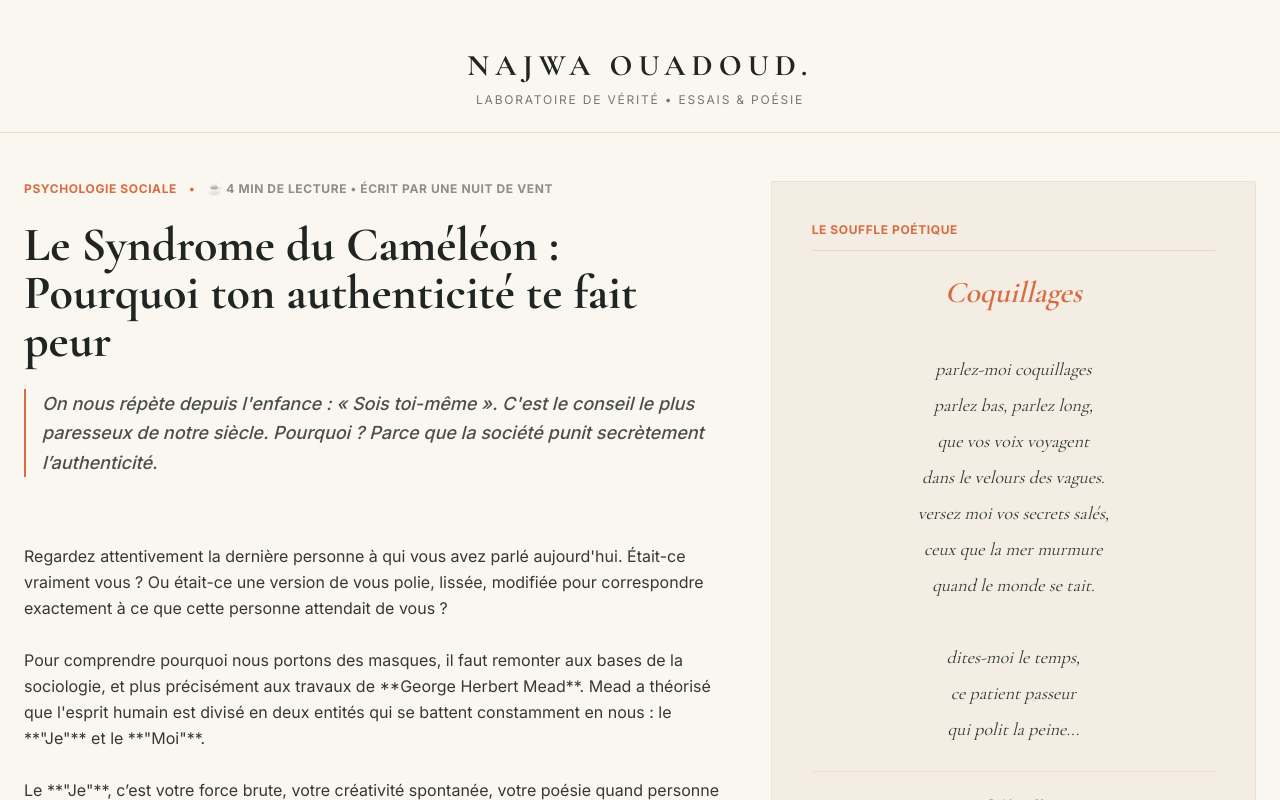
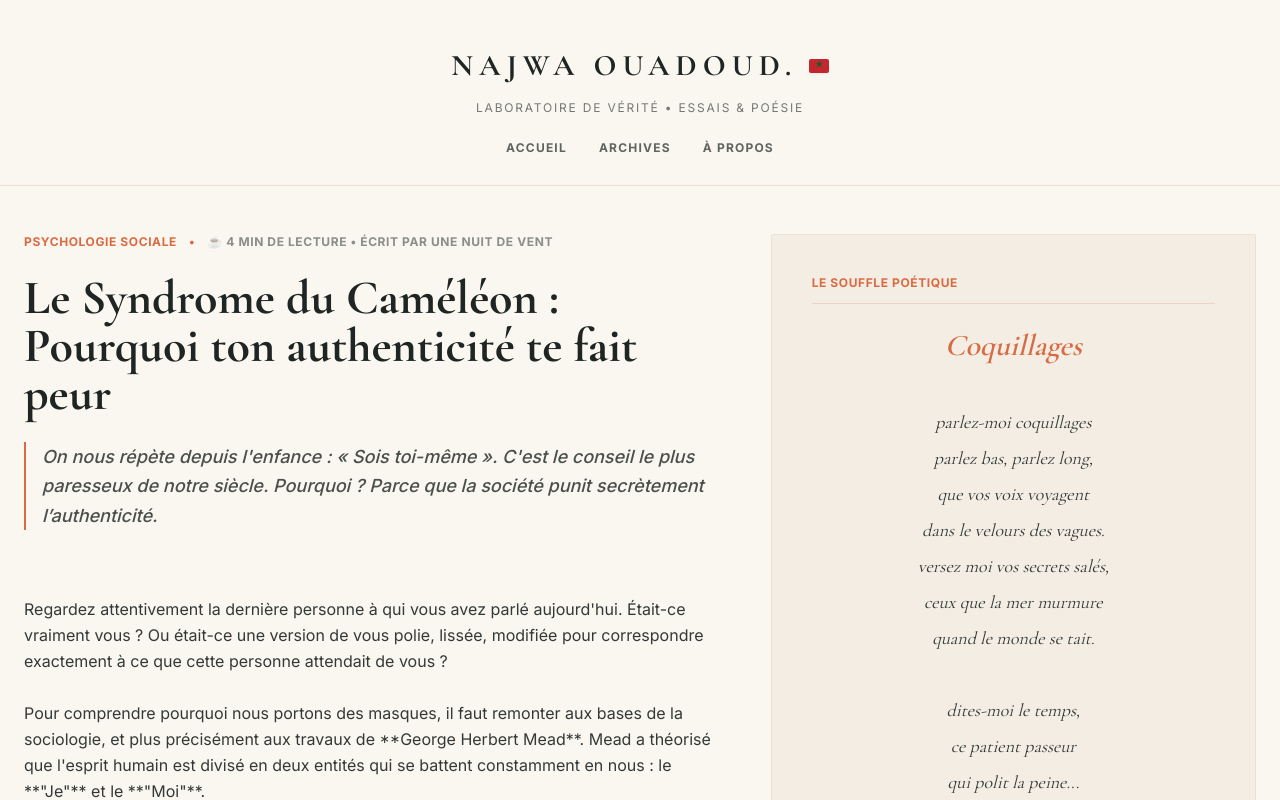
Before and after one commit to wadoudnajwa580-arch/najwa-app, a Next.js app: page / in a window 1280 px wide. Shown: the top 800 px of the page. Built offline with nearby package versions, Linux system fonts and the light colour scheme.

Commit message:
Update layout.js

```diff
--- a/app/layout.js
+++ b/app/layout.js
@@ -14,8 +14,8 @@ const cormorant = Cormorant_Garamond({
 });
 
 export const metadata = {
-  title: 'NAJWA OUADOUD',
-  description: 'Essais vidéo, psychologie et cahiers poétiques.',
+  title: 'NAJWA OUADOUD.',
+  description: 'Essais de psychologie, philosophie et cahiers poétiques.',
   manifest: '/manifest.json',
 };
 
@@ -23,15 +23,34 @@ export default function RootLayout({ children }) {
   return (
     <html lang="fr" className={`${inter.variable} ${cormorant.variable}`}>
       <body className="bg-albatre text-encre font-sans min-h-screen selection:bg-terracotta selection:text-white">
-        {/* HEADER MINI - DESIGN EDITEUR */}
+
+        {/* HEADER GLOBAL AVEC LE DRAPEAU ET LA NAVIGATION */}
         <header className="max-w-7xl mx-auto px-6 pt-12 pb-6 border-b border-terracotta/20">
-          <div className="flex flex-col items-center justify-center space-y-2">
-            <a href="/" className="font-serif text-3xl font-bold tracking-[0.2em] hover:text-terracotta transition-colors">
-              NAJWA OUADOUD.
-            </a>
+          <div className="flex flex-col items-center justify-center space-y-4">
+
+            {/* Le Titre et le clin d'œil subtil au Maroc */}
+            <div className="flex items-center space-x-3">
+              <a href="/" className="font-serif text-3xl font-bold tracking-[0.2em] hover:text-terracotta transition-colors">
+                NAJWA OUADOUD.
+              </a>
+              {/* Drapeau minimaliste en CSS pur */}
+              <div className="flex items-center justify-center w-5 h-3.5 bg-[#C1272D] rounded-[2px] shadow-sm relative overflow-hidden group" title="Rabat, Maroc">
+                {/* Étoile verte chérifienne simplifiée */}
+                <span className="text-[7px] text-[#006233] font-bold absolute pb-[1px]">★</span>
+              </div>
+            </div>
+
             <p className="text-xs tracking-[0.15em] uppercase text-encre/60">
               Laboratoire de Vérité • Essais & Poésie
             </p>
+
+            {/* LE MENU DE NAVIGATION DE L'APPLICATION */}
+            <nav className="flex items-center space-x-8 pt-2 text-xs font-bold uppercase tracking-widest text-encre/70">
+              <a href="/" className="hover:text-terracotta transition-colors border-b border-transparent hover:border-terracotta/40 pb-1">Accueil</a>
+              <a href="/archives" className="hover:text-terracotta transition-colors border-b border-transparent hover:border-terracotta/40 pb-1">Archives</a>
+              <a href="/a-propos" className="hover:text-terracotta transition-colors border-b border-transparent hover:border-terracotta/40 pb-1">À Propos</a>
+            </nav>
+
           </div>
         </header>
 
```
